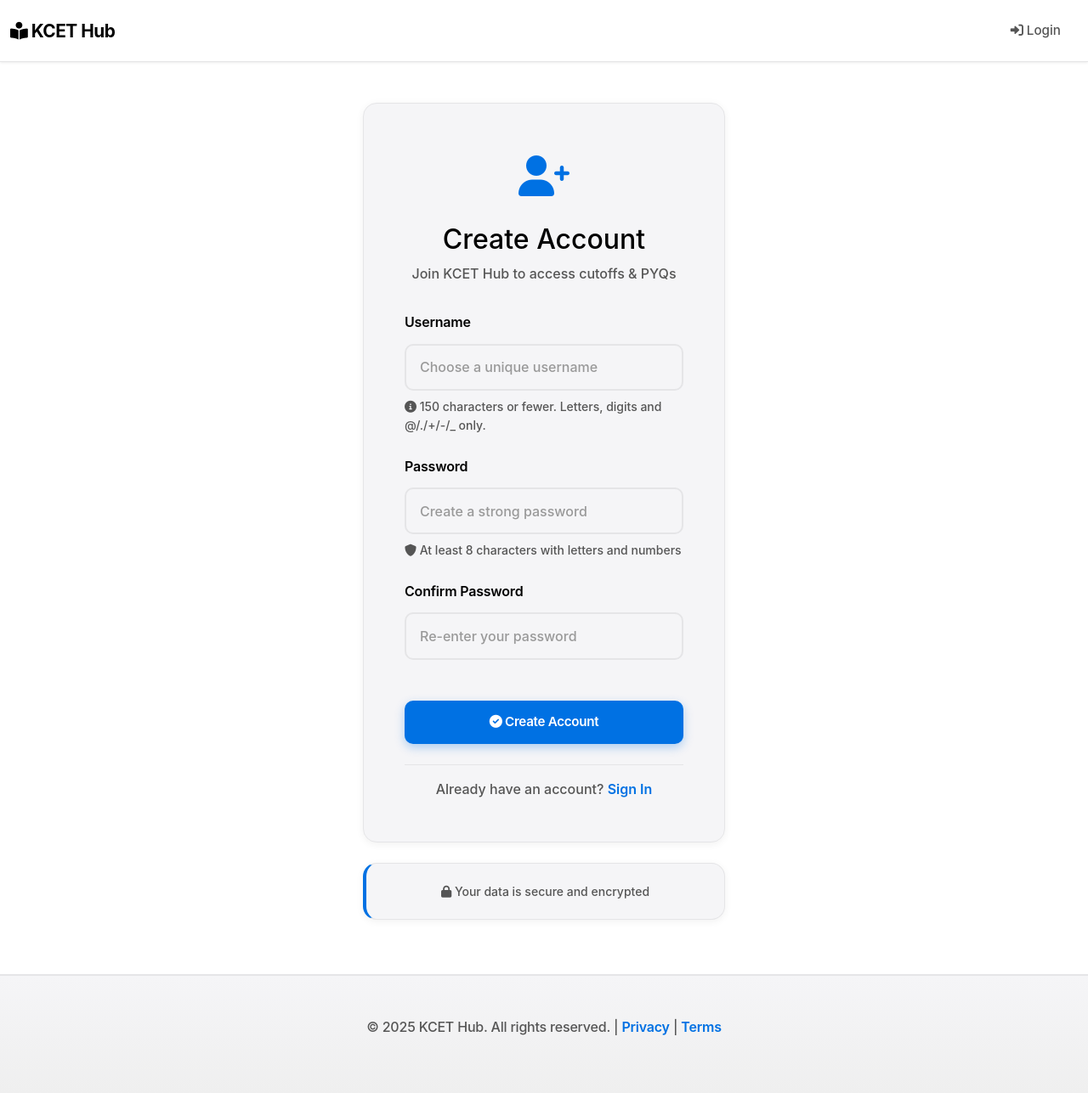
After one commit to KISHOR-glitch/kcet_Script, a Django app: page /register/ in a window 1280 px wide. The commit adds this page. Shown: the whole page at 85% size. Run offline with Django 4.2, Linux system fonts and the light colour scheme.

Commit message:
feat: Add user registration page and make all buttons blue

```diff
--- a/cutoff/urls.py
+++ b/cutoff/urls.py
@@ -9,6 +9,7 @@ urlpatterns = [
 
     # Authentication
     path('login/', views.login_view, name='login'),
+    path('register/', views.register_view, name='register'),
     path('logout/', views.logout_view, name='logout'),
 
     # Dashboard
--- a/cutoff/views.py
+++ b/cutoff/views.py
@@ -1,7 +1,7 @@
 from django.shortcuts import render, redirect, get_object_or_404
 from django.contrib.auth.decorators import login_required, user_passes_test
 from django.contrib.auth import authenticate, login, logout
-from django.contrib.auth.forms import AuthenticationForm
+from django.contrib.auth.forms import AuthenticationForm, UserCreationForm
 from django.http import JsonResponse, FileResponse
 from django.views.decorators.http import require_http_methods
 from django.db.models import Q
@@ -47,6 +47,23 @@ def logout_view(request):
     """Handle user logout"""
     logout(request)
     return redirect('cutoff:login')
+
+
+def register_view(request):
+    """Handle user registration"""
+    if request.user.is_authenticated:
+        return redirect('cutoff:dashboard')
+
+    if request.method == 'POST':
+        form = UserCreationForm(request.POST)
+        if form.is_valid():
+            user = form.save()
+            login(request, user)
+            return redirect('cutoff:dashboard')
+    else:
+        form = UserCreationForm()
+
+    return render(request, 'register.html', {'form': form})
 
 
 # ============= Helper Functions =============
--- a/templates/login.html
+++ b/templates/login.html
@@ -66,7 +66,10 @@
             <div class="card" style="background-color: #f5f5f7; border-color: var(--border-color);">
                 <div class="card-body text-center" style="padding: 1.25rem;">
                     <small class="text-muted">
-                        <i class="fas fa-info-circle"></i> If you don't have credentials, contact the administrator
+                        <i class="fas fa-info-circle"></i> Don't have an account?
+                        <a href="{% url 'cutoff:register' %}" style="color: var(--accent-color); text-decoration: none; font-weight: 600;">
+                            Create one here
+                        </a>
                     </small>
                 </div>
             </div>
--- /dev/null
+++ b/templates/register.html
@@ -0,0 +1,107 @@
+{% extends "base.html" %}
+
+{% block title %}Register - KCET Hub{% endblock %}
+
+{% block content %}
+<div class="container" style="max-width: 450px; margin-top: 3rem; margin-bottom: 4rem;">
+    <div class="card fade-in">
+        <div class="card-body p-5">
+            <div style="text-align: center; margin-bottom: 2rem;">
+                <div style="font-size: 3rem; color: var(--accent-color); margin-bottom: 1rem;">
+                    <i class="fas fa-user-plus"></i>
+                </div>
+                <h2 style="margin-bottom: 0.5rem;">Create Account</h2>
+                <p class="text-muted">Join KCET Hub to access cutoffs & PYQs</p>
+            </div>
+
+            {% if form.non_field_errors %}
+                <div class="alert alert-danger" role="alert">
+                    <i class="fas fa-exclamation-circle"></i>
+                    {% for error in form.non_field_errors %}
+                        <div>{{ error }}</div>
+                    {% endfor %}
+                </div>
+            {% endif %}
+
+            <form method="post" novalidate>
+                {% csrf_token %}
+
+                <div class="mb-4">
+                    <label for="id_username" class="form-label">Username</label>
+                    <input type="text"
+                           class="form-control {% if form.username.errors %}is-invalid{% endif %}"
+                           id="id_username"
+                           name="username"
+                           required
+                           placeholder="Choose a unique username"
+                           style="padding: 0.85rem 1rem; font-size: 1rem;">
+                    {% if form.username.errors %}
+                        <div class="invalid-feedback d-block">
+                            <i class="fas fa-times-circle"></i> {{ form.username.errors.0 }}
+                        </div>
+                    {% endif %}
+                    <small class="form-text text-muted d-block mt-2">
+                        <i class="fas fa-info-circle"></i> 150 characters or fewer. Letters, digits and @/./+/-/_ only.
+                    </small>
+                </div>
+
+                <div class="mb-4">
+                    <label for="id_password1" class="form-label">Password</label>
+                    <input type="password"
+                           class="form-control {% if form.password1.errors %}is-invalid{% endif %}"
+                           id="id_password1"
+                           name="password1"
+                           required
+                           placeholder="Create a strong password"
+                           style="padding: 0.85rem 1rem; font-size: 1rem;">
+                    {% if form.password1.errors %}
+                        <div class="invalid-feedback d-block">
+                            <i class="fas fa-times-circle"></i> {{ form.password1.errors.0 }}
+                        </div>
+                    {% endif %}
+                    <small class="form-text text-muted d-block mt-2">
+                        <i class="fas fa-shield-alt"></i> At least 8 characters with letters and numbers
+                    </small>
+                </div>
+
+                <div class="mb-5">
+                    <label for="id_password2" class="form-label">Confirm Password</label>
+                    <input type="password"
+                           class="form-control {% if form.password2.errors %}is-invalid{% endif %}"
+                           id="id_password2"
+                           name="password2"
+                           required
+                           placeholder="Re-enter your password"
+                           style="padding: 0.85rem 1rem; font-size: 1rem;">
+                    {% if form.password2.errors %}
+                        <div class="invalid-feedback d-block">
+                            <i class="fas fa-times-circle"></i> {{ form.password2.errors.0 }}
+                        </div>
+                    {% endif %}
+                </div>
+
+                <button type="submit" class="btn btn-primary w-100 mb-4" style="padding: 0.9rem; font-weight: 600;">
+                    <i class="fas fa-check-circle"></i> Create Account
+                </button>
+
+                <div style="text-align: center; padding-top: 1rem; border-top: 1px solid var(--border-color);">
+                    <p class="mb-0" style="color: var(--secondary-color); font-weight: 500;">
+                        Already have an account?
+                        <a href="{% url 'cutoff:login' %}" style="color: var(--accent-color); text-decoration: none; font-weight: 600;">
+                            Sign In
+                        </a>
+                    </p>
+                </div>
+            </form>
+        </div>
+    </div>
+
+    <div class="card mt-4" style="background-color: #f5f5f7; border-color: var(--border-color); border-left: 4px solid var(--accent-color);">
+        <div class="card-body text-center" style="padding: 1.25rem;">
+            <small class="text-muted">
+                <i class="fas fa-lock"></i> Your data is secure and encrypted
+            </small>
+        </div>
+    </div>
+</div>
+{% endblock %}
```
Also changed, not shown: templates/base.html (+18 -18 lines).
